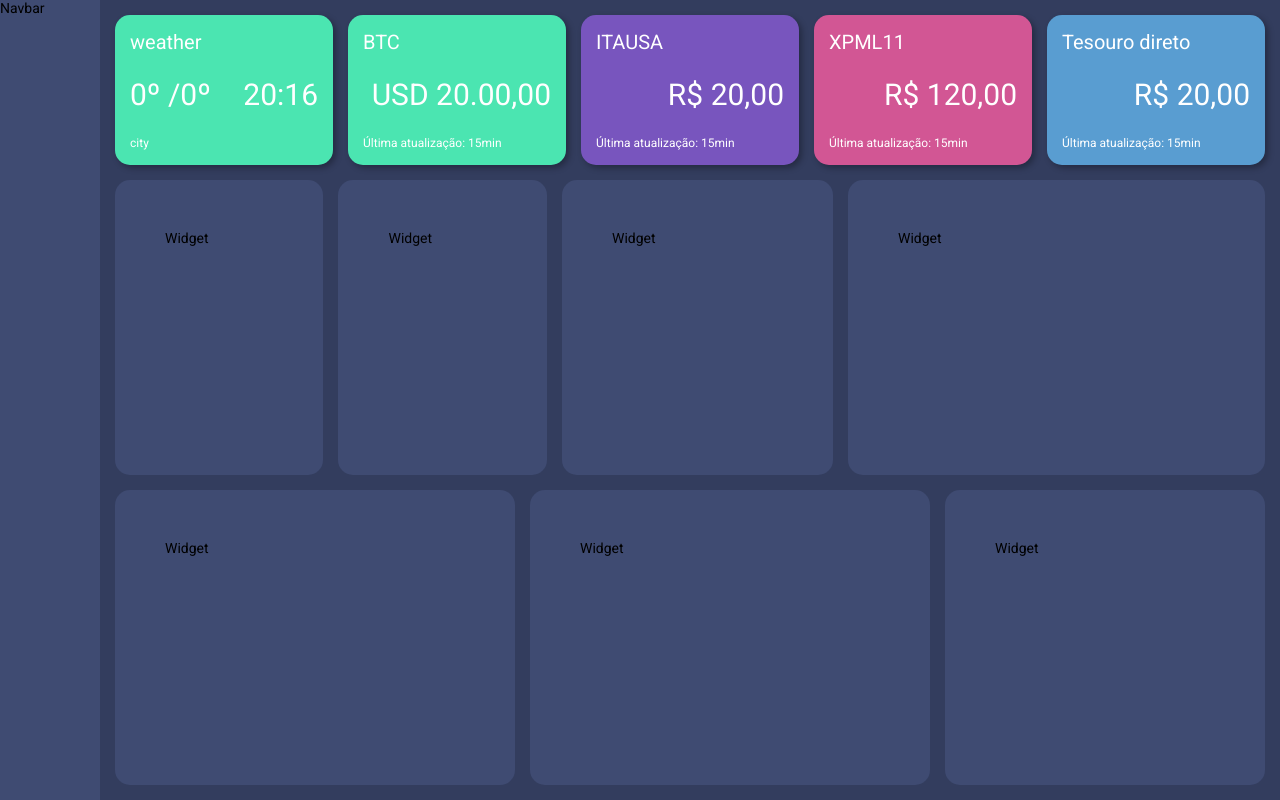
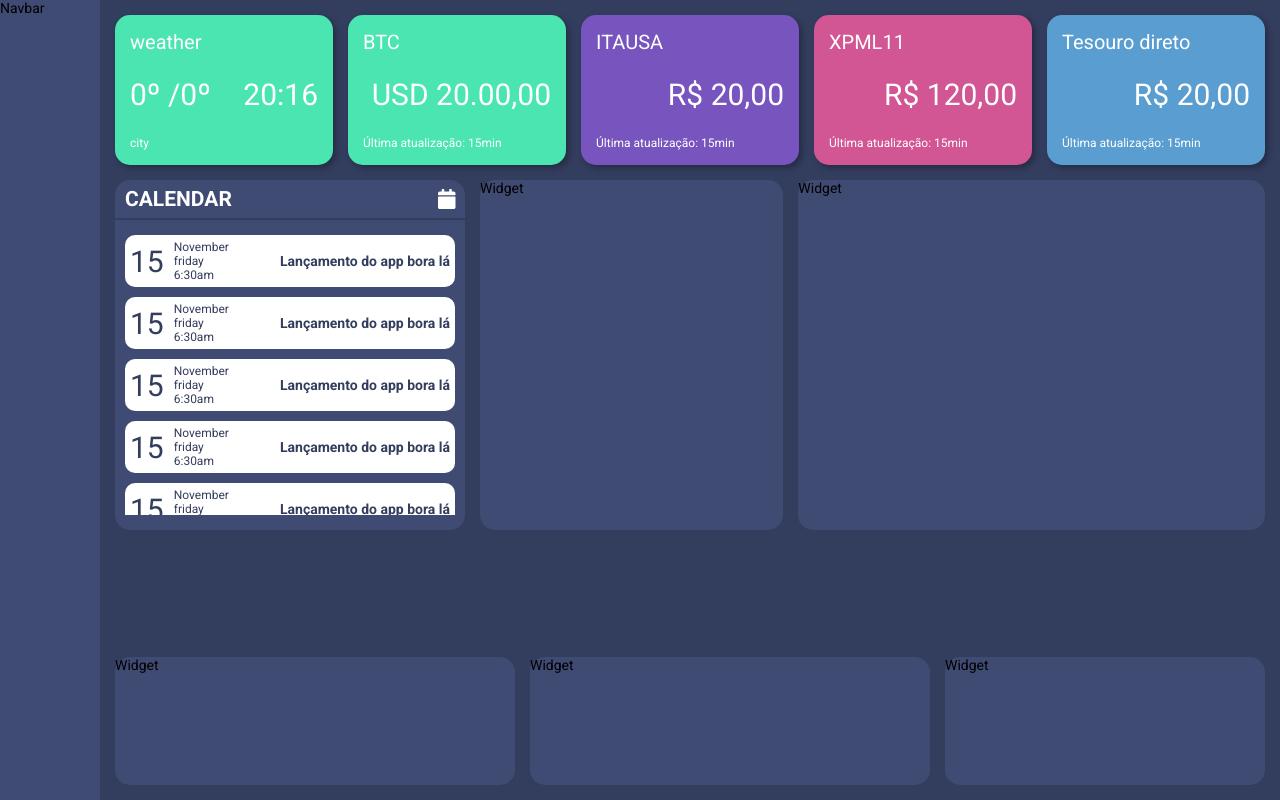
Before and after one commit to niltonslf/one-dashboard, a React (Create React App) app: page / in a window 1280 px wide. Built offline with nearby package versions, Linux system fonts and the light colour scheme; no server answers; what unsplash-js would draw is missing.

Commit message:
INT: Finaliza front-end do calendar e do wiget default

```diff
--- /dev/null
+++ b/apiGoogleconfig.json
@@ -0,0 +1,6 @@
+{
+    "clientId": "291925462612-rkrjqopmla5omde4hchqlugmipaeaind.apps.googleusercontent.com",
+    "apiKey": "AIzaSyBXQHR0y3WyAqkwlc2kRchDFNhQ6yMLqjg",
+    "scope": "https://www.googleapis.com/auth/calendar",
+    "discoveryDocs": ["https://www.googleapis.com/discovery/v1/apis/calendar/v3/rest"]
+}
--- a/package.json
+++ b/package.json
@@ -3,11 +3,15 @@
   "version": "0.1.0",
   "private": true,
   "dependencies": {
+    "@fortawesome/fontawesome-svg-core": "^1.2.25",
+    "@fortawesome/free-solid-svg-icons": "^5.11.2",
+    "@fortawesome/react-fontawesome": "^0.1.7",
     "axios": "^0.19.0",
     "dotenv": "^8.2.0",
     "env-cmd": "^10.0.1",
     "react": "^16.11.0",
     "react-dom": "^16.11.0",
+    "react-google-calendar-api": "^1.0.11",
     "react-router-dom": "^5.1.2",
     "react-scripts": "3.2.0",
     "unsplash-js": "^6.0.0",
--- a/public/index.html
+++ b/public/index.html
@@ -13,6 +13,7 @@
 <body>
   <noscript>You need to enable JavaScript to run this app.</noscript>
   <div id="root"></div>
+
 </body>
 
 </html>
--- /dev/null
+++ b/src/components/Widgets/CalendarWidget/index.css
@@ -0,0 +1,43 @@
+.calendar-container {
+    list-style: none;
+    padding: 0;
+    margin: 0;
+    height: 100%;
+}
+
+.event {
+    background: white;
+    border-radius: 10px;
+    margin-bottom: 10px;
+    display: flex;
+    flex-flow: row wrap;
+    align-items: center;
+    color: var(--color-primary);
+    padding: 5px;
+    /* transição */
+    transition: background 500ms ease-in-out;
+}
+
+.event:hover {
+    background: rgba(255, 255, 255, 0.5);
+    cursor: pointer;
+}
+
+.event-day-number {
+    font-size: 30px;
+
+}
+
+.event-date {
+    display: flex;
+    flex-direction: column;
+    font-size: 12px;
+    margin-left: 10px;
+}
+
+.event-name {
+    font-weight: bold;
+    flex: 1;
+    text-align: right;
+    height: 100%;
+}
--- /dev/null
+++ b/src/components/Widgets/CalendarWidget/index.js
@@ -0,0 +1,33 @@
+import React, { useState } from "react";
+import "./index.css";
+
+import DefaultWidget from "../DefaultWidget";
+import { FontAwesomeIcon } from "@fortawesome/react-fontawesome";
+import { faCalendar } from "@fortawesome/free-solid-svg-icons";
+
+export default function CalendarWidget() {
+  const [events] = useState([1, 2, 3, 4, 5, 6, 7, 8, 9, 10]);
+
+  return (
+    <DefaultWidget
+      title="Calendar"
+      icon={<FontAwesomeIcon icon={faCalendar} />}
+    >
+      <ul className="calendar-container">
+        {events.map(event => {
+          return (
+            <li className="event">
+              <span className="event-day-number">15</span>
+              <div className="event-date">
+                <span>November</span>
+                <span>friday</span>
+                <span>6:30am</span>
+              </div>
+              <span className="event-name">Lançamento do app bora lá</span>
+            </li>
+          );
+        })}
+      </ul>
+    </DefaultWidget>
+  );
+}
--- /dev/null
+++ b/src/components/Widgets/DefaultWidget/index.css
@@ -0,0 +1,36 @@
+.widget-default {
+    background: var(--color-secondary);
+    width: 100%;
+    border-radius: 15px;
+    padding: 0;
+    display: flex;
+    flex-direction: column;
+    max-height: 350px;
+}
+
+.widget-header {
+    display: flex;
+    justify-content: space-between;
+    align-items: center;
+    padding: 10px;
+    height: 40px;
+    border-bottom: 2px solid var(--color-primary);
+    margin-bottom: 5px;
+}
+
+.widget-header h2 {
+    color: white;
+    text-transform: uppercase;
+}
+
+.widget-header .icon {
+    color: white;
+    font-size: 20px;
+}
+
+.widget-body {
+    padding: 10px;
+    flex: 1;
+    overflow-y: auto;
+    margin-bottom: 15px;
+}
--- /dev/null
+++ b/src/components/Widgets/DefaultWidget/index.js
@@ -0,0 +1,13 @@
+import React from "react";
+import "./index.css";
+export default function DefaultWidget({ children, title, icon }) {
+  return (
+    <section className="widget-default">
+      <div className="widget-header">
+        <h2>{title}</h2>
+        <span className="icon">{icon}</span>
+      </div>
+      <div className="widget-body">{children}</div>
+    </section>
+  );
+}
--- a/src/pages/Dashboard/index.js
+++ b/src/pages/Dashboard/index.js
@@ -2,6 +2,7 @@
 import "./styles.css";
 
 import WidgetSmall from "../../components/Widgets/small";
+import CalendarWidget from "../../components/Widgets/CalendarWidget";
 
 import WeatherService from "../../services/WeatherService";
 import PictureService from "../../services/PictureService";
@@ -73,8 +74,7 @@
         </div>
 
         <div className="row second">
-          <div className="widget-default">Widget</div>
-          <div className="widget-default">Widget</div>
+          <CalendarWidget />
           <div className="widget-default">Widget</div>
           <div className="widget-default">Widget</div>
         </div>
--- a/src/pages/Dashboard/styles.css
+++ b/src/pages/Dashboard/styles.css
@@ -28,7 +28,7 @@
 }
 
 .second {
-    grid-template-columns: 1fr 1fr 1.3fr 2fr;
+    grid-template-columns: 1.5fr 1.3fr 2fr;
 }
 
 .third {
```
Also changed, not shown: client_id.json (added, +10 -0 lines), src/routes.js (+4 -4 lines), src/services/CalendarService.js (added), 1 other file (tests, documents, lock files or other folders).
